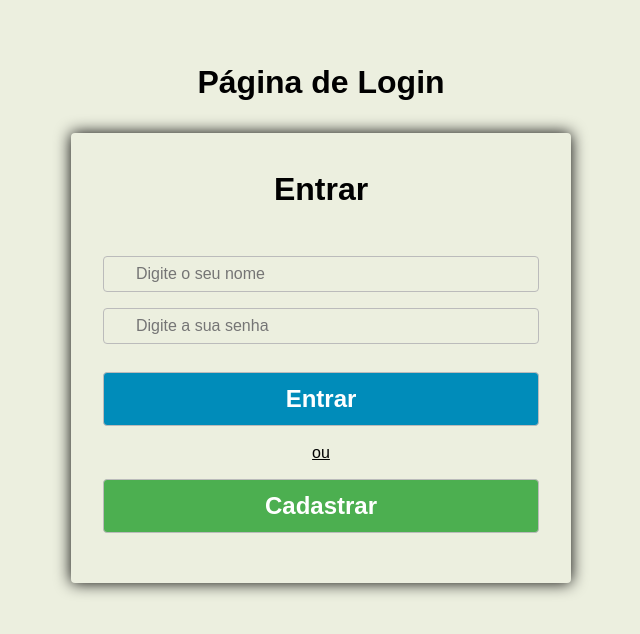
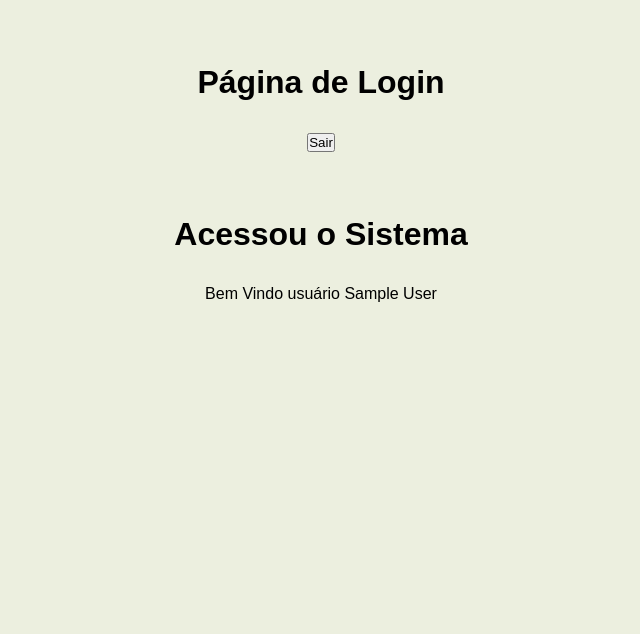
Before and after one commit to nikolassco/pagelogin, a React (Create React App) app: page / in a window 1280 px wide. Shown: the top 634 px of the page, without its empty margins (319-959 px from the left). Built offline with nearby package versions, Linux system fonts and the light colour scheme; sample sign-in values are in the browser's storage.

Commit message:
added logout function

```diff
--- a/src/App.js
+++ b/src/App.js
@@ -1,12 +1,17 @@
 import './App.css';
 
-import { BrowserRouter, Routes, Route } from 'react-router-dom';
+import { BrowserRouter, Routes, Route, Outlet, Navigate } from 'react-router-dom';
 
 import Navbar from './components/Navbar';
-import FormLogin from './pages/formlogin/FormLogin';
+import FormLogin from './pages/FormLogin';
 import NotFound from './pages/notfound/NotFound';
-import Logged from './pages/logged/Logged';
-import FormRegister from './pages/formregister/FormRegister';
+import Home from './pages/Home';
+import FormRegister from './pages/FormRegister';
+
+const ProtectedRoutes = ({ redirectTo }) => {
+  const user = localStorage.getItem("user");
+  return user ? <Outlet /> : <Navigate to={redirectTo} />
+}
 
 function App() {
   return (
@@ -14,9 +19,11 @@ function App() {
       <Navbar />
       <BrowserRouter>
         <Routes>
-          <Route path="/" element={<FormLogin />} />
+          <Route element={<ProtectedRoutes redirectTo={'/register'} />} >
+            <Route path="/" element={<Home />} />
+          </Route>
           <Route path="/register" element={<FormRegister />} />
-          <Route path="/home" element={<Logged />} />
+          <Route path="/login" element={<FormLogin />} />
           <Route path='*' element={<NotFound />} />
         </Routes>
       </BrowserRouter>
--- a/src/pages/formregister/FormRegister.js
+++ b/src/pages/FormLogin/index.js
@@ -1,12 +1,11 @@
-import React, { useState } from 'react'
-import { Link, useNavigate } from 'react-router-dom';
+import { useState } from 'react';
+import { Link, useNavigate } from "react-router-dom";
 
-const FormRegister = () => {
+const FormLogin = () => {
   const navigate = useNavigate();
   const [form, setForm] = useState({
     name: '',
-    password: '',
-    confirmpassword: '',
+    password: ''
   });
   const [response, setResponse] = useState("");
 
@@ -16,34 +15,35 @@ const FormRegister = () => {
 
   const handleSubmit = (e) => {
     e.preventDefault();
-    if (form.password !== form.confirmpassword) {
-      setResponse("As senhas precisam ser iguais");
+
+    const user = JSON.parse(localStorage.getItem("user"));
+
+    if (form.name !== user.name || form.password !== user.password) {
+      setResponse("Usuario/senha inválido");
       setTimeout(() => {
         setResponse("");
       }, 2500);
       return;
     }
 
-    localStorage.setItem("user", JSON.stringify(form));
     navigate('/');
   }
 
   return (
     <div>
       <div className="form_box">
-        <form onSubmit={handleSubmit}>
-          <h2>Registrar</h2>
+        <form onSubmit={handleSubmit} >
+          <h2>Entrar</h2>
           <input type="text" name="name" placeholder="Digite o seu nome" value={form.name} onChange={(e) => handleChangeForm(e)} className="input" required />
           <input type="password" name="password" placeholder="Digite a sua senha" value={form.password} onChange={(e) => handleChangeForm(e)} className="input" required />
-          <input type="password" name="confirmpassword" placeholder="Confirme a sua senha" value={form.confirmPassword} onChange={(e) => handleChangeForm(e)} className="input" required />
-          <input type="submit" value="Cadastrar" className="btn-register" />
+          <input type="submit" value="Entrar" className="btn-login" />
         </form>
         <u>ou</u>
-        <Link to="/" className="btn-login" >entrar</Link>
+        <Link to="/register" className="btn-register" >cadastrar</Link>
       </div>
       <h3 className="response">{response}</h3>
     </div>
   )
 }
 
-export default FormRegister
+export default FormLogin;
--- a/src/pages/formlogin/FormLogin.js
+++ b/src/pages/FormRegister/index.js
@@ -1,11 +1,12 @@
-import { useState } from 'react';
-import { Link, useNavigate } from "react-router-dom";
+import React, { useState } from 'react'
+import { Link, useNavigate } from 'react-router-dom';
 
-const FormLogin = () => {
+const FormRegister = () => {
   const navigate = useNavigate();
   const [form, setForm] = useState({
     name: '',
-    password: ''
+    password: '',
+    confirmpassword: '',
   });
   const [response, setResponse] = useState("");
 
@@ -15,35 +16,34 @@ const FormLogin = () => {
 
   const handleSubmit = (e) => {
     e.preventDefault();
-
-    const user = JSON.parse(localStorage.getItem("user"));
-
-    if (form.name !== user.name || form.password !== user.password) {
-      setResponse("Usuario/senha inválido");
+    if (form.password !== form.confirmpassword) {
+      setResponse("As senhas precisam ser iguais");
       setTimeout(() => {
         setResponse("");
       }, 2500);
       return;
     }
 
-    navigate('/home');
+    localStorage.setItem("user", JSON.stringify(form));
+    navigate('/login');
   }
 
   return (
     <div>
       <div className="form_box">
-        <form onSubmit={handleSubmit} >
-          <h2>Entrar</h2>
+        <form onSubmit={handleSubmit}>
+          <h2>Registrar</h2>
           <input type="text" name="name" placeholder="Digite o seu nome" value={form.name} onChange={(e) => handleChangeForm(e)} className="input" required />
           <input type="password" name="password" placeholder="Digite a sua senha" value={form.password} onChange={(e) => handleChangeForm(e)} className="input" required />
-          <input type="submit" value="Entrar" className="btn-login" />
+          <input type="password" name="confirmpassword" placeholder="Confirme a sua senha" value={form.confirmPassword} onChange={(e) => handleChangeForm(e)} className="input" required />
+          <input type="submit" value="Cadastrar" className="btn-register" />
         </form>
         <u>ou</u>
-        <Link to="/register" className="btn-register" >cadastrar</Link>
+        <Link to="/" className="btn-login" >entrar</Link>
       </div>
       <h3 className="response">{response}</h3>
     </div>
   )
 }
 
-export default FormLogin;
+export default FormRegister
--- /dev/null
+++ b/src/pages/Home/index.js
@@ -0,0 +1,20 @@
+import { useNavigate } from "react-router-dom";
+
+const Home = () => {
+  const user = JSON.parse(localStorage.getItem('user'));
+  const navigate = useNavigate();
+
+  const logout = () => {
+    localStorage.removeItem('user');
+    navigate('/login');
+  }
+  return (
+    <div>
+      <button onClick={logout}>Sair</button>
+      <h1>Acessou o Sistema</h1>
+      <p>Bem Vindo usuário {user.name}</p>
+    </div>
+  )
+}
+
+export default Home;
--- a/src/pages/logged/Logged.js
+++ /dev/null
@@ -1,10 +0,0 @@
-const Logged = ({ name }) => {
-  return (
-    <div>
-      <h1>Acessou o Sistema</h1>
-      <p>Bem Vindo usuário {name}</p>
-    </div>
-  )
-}
-
-export default Logged
```
